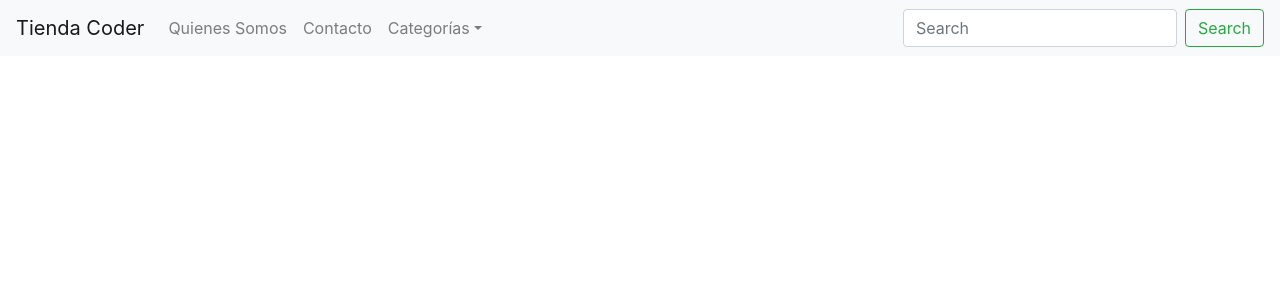
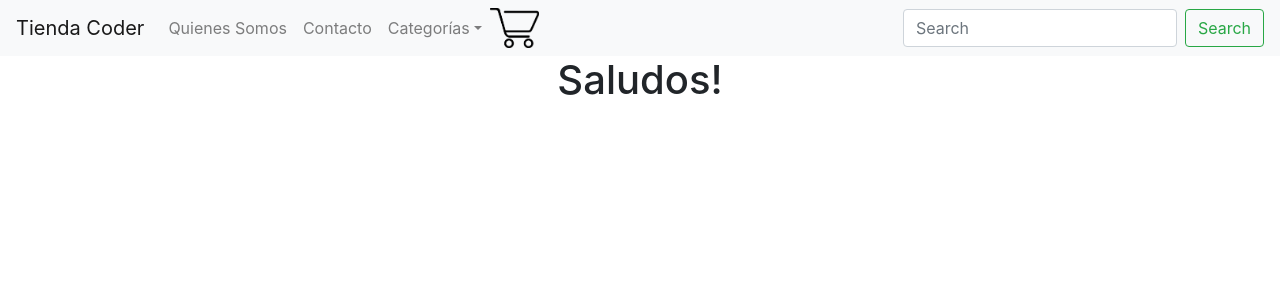
Before and after one commit to maroecheverria/myapp, a React (Create React App) app: page / in a window 1280 px wide. Shown: the top 300 px of the page. Built offline with nearby package versions, Linux system fonts and the light colour scheme.

Commit message:
CartWidget and ItemListContainer added

```diff
--- a/public/index.html
+++ b/public/index.html
@@ -24,7 +24,7 @@
       work correctly both with client-side routing and a non-root public URL.
       Learn how to configure a non-root public URL by running `npm run build`.
     -->
-    <title>React App</title>
+    <title>Tienda Coder</title>
   </head>
   <body>
     <noscript>You need to enable JavaScript to run this app.</noscript>
--- a/src/App.css
+++ b/src/App.css
@@ -3,14 +3,8 @@
 }
 
 .App-logo {
-  height: 40vmin;
+  height: 40px;
   pointer-events: none;
-}
-
-@media (prefers-reduced-motion: no-preference) {
-  .App-logo {
-    animation: App-logo-spin infinite 20s linear;
-  }
 }
 
 .App-header {
--- a/src/App.js
+++ b/src/App.js
@@ -1,11 +1,17 @@
-import logo from './logo.svg';
 import './App.css';
 import CustomNavBar from './components/NavBar'
+import ItemListContainer from './components/ItemListConainer'
+import {Component} from "react";
 
-function App() {
-  return (
-    <CustomNavBar />
-  );
-}
+class App extends Component {
+  render() {
+    return (
+      <div className="App">
+        <CustomNavBar />
+        <ItemListContainer greeting="Saludos!" />
+      </div>
+    );
+  }
+};
 
 export default App;
--- /dev/null
+++ b/src/components/CartWidget.js
@@ -0,0 +1,13 @@
+
+import { Component } from 'react';
+import logo from '../cart.png';
+
+class CartWidget extends Component {
+  render() {
+    return (
+      <img src={logo} className="App-logo" alt="logo" />
+    )
+  }
+}
+
+export default CartWidget;
--- /dev/null
+++ b/src/components/ItemListConainer.js
@@ -0,0 +1,12 @@
+
+import { Component } from 'react';
+
+class CartWidget extends Component {
+  render() {
+    return (
+        <h1>{this.props.greeting}</h1>
+    )
+  }
+}
+
+export default CartWidget;
--- a/src/components/NavBar.js
+++ b/src/components/NavBar.js
@@ -1,8 +1,11 @@
-import React from 'react';
+import {Component} from 'react';
 import { Navbar, Nav, NavDropdown, Form, FormControl, Button } from 'react-bootstrap';
+import CartWidget from "./CartWidget";
 
-function CustomNavBar() {
+class CustomNavBar extends Component {
+  render() {
     return (
+      <div className="NavBar">
         <Navbar bg="light" expand="lg">
           <Navbar.Brand href="#home">Tienda Coder</Navbar.Brand>
           <Navbar.Toggle aria-controls="basic-navbar-nav" />
@@ -15,6 +18,7 @@ function CustomNavBar() {
                 <NavDropdown.Item href="#categories/2">Casa y Jardín</NavDropdown.Item>
                 <NavDropdown.Item href="#categories/3">Salud y Belleza</NavDropdown.Item>
               </NavDropdown>
+              <CartWidget/>
             </Nav>
             <Form inline>
               <FormControl type="text" placeholder="Search" className="mr-sm-2" />
@@ -22,7 +26,9 @@ function CustomNavBar() {
             </Form>
           </Navbar.Collapse>
         </Navbar>
+      </div>
     );
   }
+};
 
 export default CustomNavBar;
--- a/src/index.js
+++ b/src/index.js
@@ -2,7 +2,6 @@ import React from 'react';
 import ReactDOM from 'react-dom';
 import './index.css';
 import App from './App';
-import reportWebVitals from './reportWebVitals';
 
 // Importing the Bootstrap CSS
 import 'bootstrap/dist/css/bootstrap.min.css';
@@ -13,8 +12,3 @@ ReactDOM.render(
   </React.StrictMode>,
   document.getElementById('root')
 );
-
-// If you want to start measuring performance in your app, pass a function
-// to log results (for example: reportWebVitals(console.log))
-// or send to an analytics endpoint. Learn more: https://bit.ly/CRA-vitals
-reportWebVitals();
```
Also changed, not shown: src/cart.png (added), 1 other file (tests, documents, lock files or other folders). Lines whose indentation alone changed are shown as unchanged.
